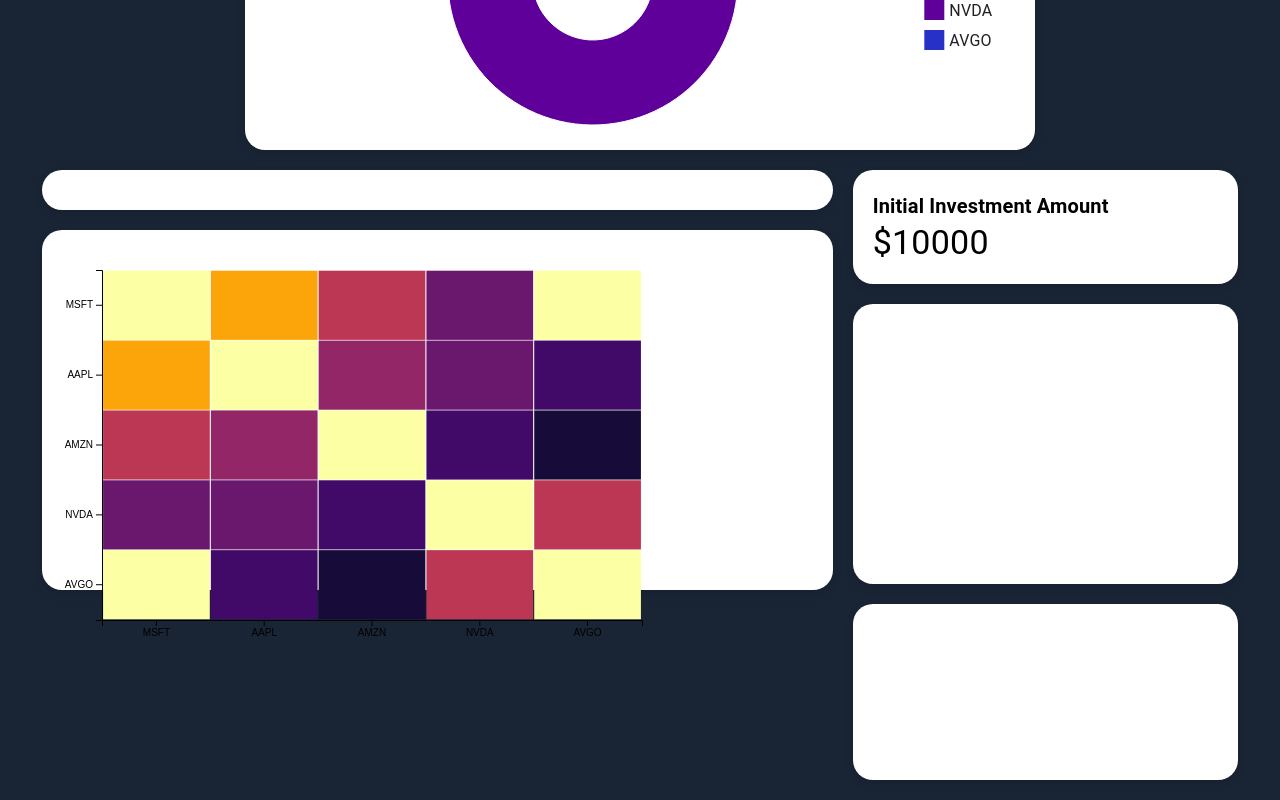
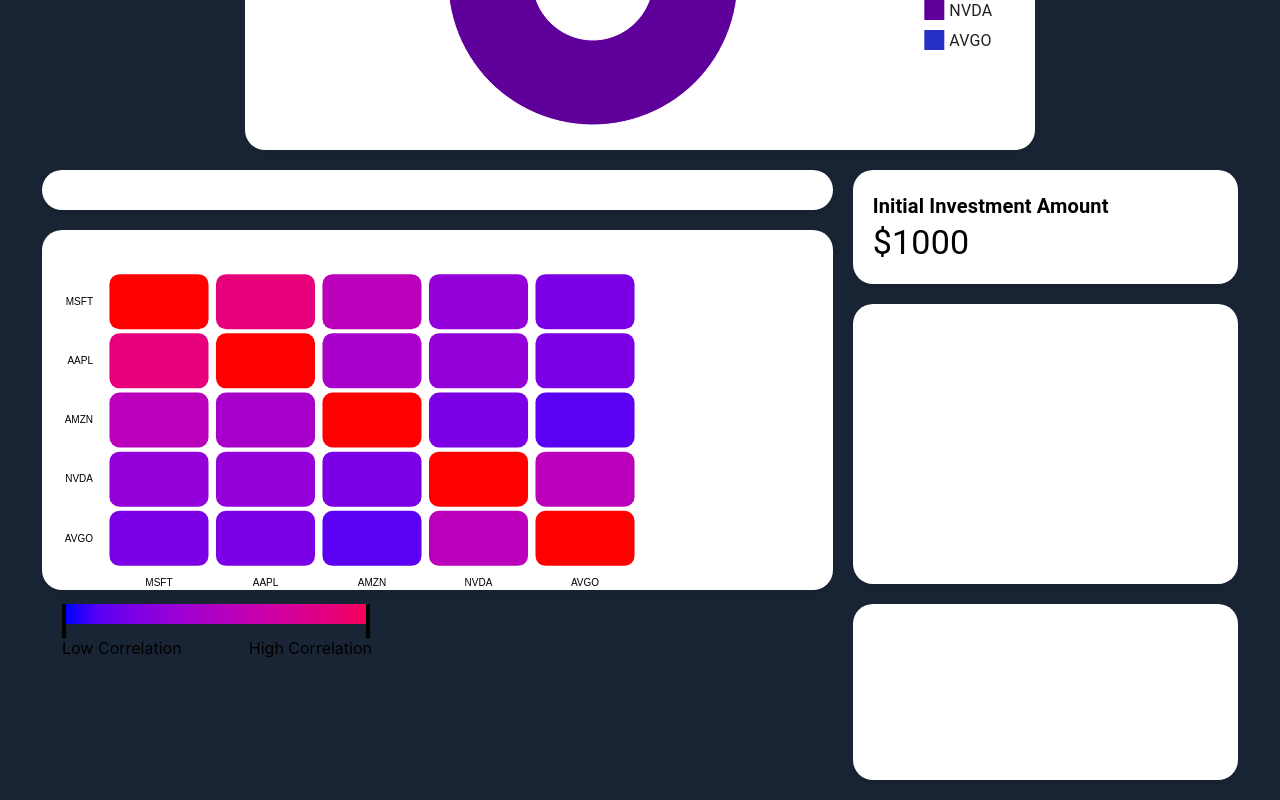
Before and after one commit to anishpatel321/investment_portfolio_optimizer, a React (Create React App) app in the folder client/: page /output in a window 1280 px wide. Shown: the part 1452-2252 px from the top of the page. Built offline with nearby package versions, Linux system fonts and the light colour scheme; what mui-chips-input would draw is missing.

Commit message:
correlation matrix and heatmap working from backend and investment amount

```diff
--- /dev/null
+++ b/client/src/components/CorrLegend.js
@@ -0,0 +1,89 @@
+import React, { useRef } from 'react';
+import * as d3 from "d3";
+
+export const CorrLegend = ({ heatmapData, colorScale }) => {
+ //add the legend
+ const svgRef = useRef(null);
+ const svg = d3.select(svgRef.current);
+ svg.selectAll("*").remove();
+
+const legendWidth = 300;
+const legendHeight = 20;
+//const legendPosition = { x: 20, y: graphHeight + margin.top + margin.bottom + 40 };
+
+// Append SVG group for the legend
+const legend = svg.append("g");
+//const legend = svg.append("g").attr("transform", `translate(${legendPosition.x},${legendPosition.y})`);
+
+
+// Define a linear gradient for the color scale
+const gradient = legend.append("defs")
+  .append("linearGradient")
+  .attr("id", "gradient")
+  .attr("x1", "0%")
+  .attr("x2", "100%")
+  .attr("y1", "0%")
+  .attr("y2", "0%");
+
+// Use colorScale to create gradient stops
+const nStops = 10; // Number of stops for the gradient
+const colorRange = d3.range(0, 1, 1 / nStops).map(t => colorScale(t * d3.max(heatmapData, d => d.value)));
+
+colorRange.forEach((color, index) => {
+  gradient.append("stop")
+    .attr("offset", `${index / (colorRange.length - 1) * 100}%`)
+    .attr("stop-color", color);
+});
+
+// Draw the legend rectangle filled with the gradient
+legend.append("rect")
+  .attr("width", legendWidth)
+  .attr("height", legendHeight)
+  .style("fill", "url(#gradient)");
+
+// Add legend axis (assuming a linear value range for simplicity)
+const domain = colorScale.domain();
+const legendScale = d3.scaleLinear()
+.range([0, legendWidth])
+  .domain([0, domain[domain.length-1]]);
+
+const legendAxis = d3.axisBottom(legendScale).ticks(1); // Adjust tick count as needed
+
+legend.append("g")
+  .attr("class", "legend-axis")
+  .attr("transform", `translate(0, ${legendHeight})`)
+  .call(legendAxis);
+
+  return (
+    <div >
+        <div style={{display: "flex"}}>
+            <div
+                style={{border:"2px solid black", height: "30px"}}
+            />
+            <svg ref={svgRef} width={legendWidth} height={legendHeight} />
+            <div
+                style={{border:"2px solid black", height: "30px"}}
+            />
+        </div>
+        <div style={{width: 310}}>
+            <text
+                x={10}
+                y={legendHeight + 20}
+                fontSize={5}
+            >
+            Low Correlation
+            </text>
+            <div style={{float: "right"}}>
+                <text
+                    x={10}
+                    y={legendHeight + 20}
+                    fontSize={5}
+                >
+                High Correlation
+                </text>
+            </div>
+        </div>
+    </div>
+  );
+
+};
--- a/client/src/components/Heatmap.js
+++ b/client/src/components/Heatmap.js
@@ -1,6 +1,7 @@
 import React, { useEffect, useRef, useState } from 'react';
 import { useSelector } from 'react-redux';
 import * as d3 from 'd3';
+import { CorrLegend } from './CorrLegend';
 
 
 export const Heatmap = ({ width, height }) => {
@@ -16,32 +17,31 @@
 
 
   useEffect(() => {
-
     console.log('selector data:', selectorData);
 
+    if (selectorData) {
+      const formattedData = Object.entries(selectorData).flatMap(([x, values]) =>
+        Object.entries(values).map(([y, value]) => ({
+          x,   // The 'x' label
+          y,   // The 'y' label, corresponding to each key within the nested objects
+          value // The correlation value between 'x' and 'y'
+        }))
+      );
 
-    if (selectorData) {
-      const formattedData = Object.entries(selectorData).flatMap(([x, values], i) =>
-        values.map((value, j) => ({
-          x,
-          y: Object.keys(selectorData)[j], // Assuming the same order for y-axis labels
-          value
-    })));
+      console.log('Formatted matrix data:', formattedData); // Log the formatted data to the console
+      setHeatmapData(formattedData);
+    }
 
-    console.log('Formatted matrix data:', formattedData);  // Log the formatted data to the console
-      setHeatmapData(formattedData);
+  }, [selectorData]); // The dependency array should include only selectorData since that's the only external variable this effect depends on
 
 
-  }
-
-
-
-  }, [selectorData]); // The dependency array is set to height and width to re-render the heatmap when these props change
-
-
+  const colorScale = d3.scaleSequential()
+  .interpolator(d3.interpolateRgb.gamma(2.2)("blue", "red"))
+  .domain([0, d3.max(heatmapData, d => d.value)]);
 
 
   const svg = d3.select(svgRef.current);
+
   svg.selectAll("*").remove(); // Clear SVG content before rendering new heatmap
 
   // Setup margins and graph width/height
@@ -53,18 +53,16 @@
   const xScale = d3.scaleBand()
     .domain(Object.keys(selectorData))
     .range([0, graphWidth])
-    .padding(0.01);
+    .padding(0.07);
 
   const yScale = d3.scaleBand()
     .domain(Object.keys(selectorData))
     .range([0, graphHeight])
-    .padding(0.01);
+    .padding(0.07);
 
-  const colorScale = d3.scaleSequential()
-    .interpolator(d3.interpolateInferno)
-    .domain([0, d3.max(heatmapData, d => d.value)]);
 
-  // Create and append rectangles for the heatmap
+
+  // Create and append rectangles for the heatmap with rounded corners
   svg.append('g')
     .attr('transform', `translate(${margin.left},${margin.top})`)
     .selectAll()
@@ -75,22 +73,36 @@
     .attr('y', d => yScale(d.y))
     .attr('width', xScale.bandwidth())
     .attr('height', yScale.bandwidth())
+    .attr('rx', 10) // Rounded corners
+    .attr('ry', 10) // Rounded corners
     .style('fill', d => colorScale(d.value));
 
-  // Add the X Axis
+      // Add the X Axis and remove the axis line and tick marks, keeping the labels
   svg.append("g")
-    .attr("transform", `translate(${margin.left},${graphHeight + margin.top})`)
-    .call(d3.axisBottom(xScale));
+  .attr("class", "x-axis")
+  .attr("transform", `translate(${margin.left},${graphHeight + margin.top})`)
+  .call(d3.axisBottom(xScale))
+  .select(".domain").remove(); // Remove the axis line
 
-  // Add the Y Axis
+  d3.selectAll(".x-axis .tick line").remove(); // Remove the tick marks
+
+// Add the Y Axis and remove the axis line and tick marks, keeping the labels
   svg.append("g")
+    .attr("class", "y-axis")
     .attr("transform", `translate(${margin.left},${margin.top})`)
-    .call(d3.axisLeft(yScale));
+    .call(d3.axisLeft(yScale))
+    .select(".domain").remove(); // Remove the axis line
 
+  d3.selectAll(".y-axis .tick line").remove(); // Remove the tick marks
 
   return (
     <div>
-      <svg ref={svgRef} width={width} height={height} />
+      <div>
+        <svg ref={svgRef} width={width} height={height} />
+      </div>
+      <div >
+        <CorrLegend heatmapData={heatmapData} colorScale={colorScale}/>
+      </div>
     </div>
   );
 
--- a/client/src/components/PieChartGraph.js
+++ b/client/src/components/PieChartGraph.js
@@ -3,25 +3,26 @@
 import { PieChart } from '@mui/x-charts/PieChart';
 
 function PieChartGraph() {
-  // Use useSelector to access the df_max_sharpe_below_threshold_generated_portfolio from the Redux store
   const selectorData = useSelector(state => state.outputs.df_max_sharpe_below_threshold_generated_portfolio);
+
+  console.log('unFormatted pie chart data:', selectorData);
 
   const [pieChartData, setPieChartData] = useState([]);
 
   useEffect(() => {
-    // Check if dfMaxSharpe is not null
-    if (selectorData) {
-      // Reformat the data for the PieChart
-      const formattedData = selectorData.Ticker.map((ticker, i) => ({
-        id: i,  // Use the index as the id
-        value: selectorData['Optimal Weights'][i],  // Match the ticker with its corresponding weight
-        label: ticker  // Use the ticker as the label
+    // Ensure selectorData is defined and both Tickers and Optimal Weights are objects
+    if (selectorData && typeof selectorData.Ticker === 'object' && typeof selectorData['Optimal Weights'] === 'object') {
+      // Use Object.entries to iterate over Tickers and Optimal Weights objects
+      const formattedData = Object.entries(selectorData.Ticker).map(([index, ticker]) => ({
+        id: index, // Use the index as the id
+        value: selectorData['Optimal Weights'][index] * 100, // Lookup the weight by index and convert to percentage
+        label: ticker // Use the ticker as the label
       }));
 
-      console.log('Formatted pie chart data:', formattedData);  // Log the formatted data to the console
+      console.log('Formatted pie chart data:', formattedData);
       setPieChartData(formattedData);
     }
-  }, [selectorData]); // Dependency array to trigger effect when dfMaxSharpe changes
+  }, [selectorData]);
 
   return (
     <PieChart
--- a/client/src/pages/OutputPage.js
+++ b/client/src/pages/OutputPage.js
@@ -9,6 +9,8 @@
 import ReactDOM from 'react-dom';
 import HeatmapChart from '../components/HeatmapChart';
 import { Heatmap } from '../components/Heatmap';
+//get values for investment amount
+import { useSelector } from 'react-redux';
 
 const StyledBox = styled(Box)(({ theme }) => ({
   backgroundColor: 'white',
@@ -19,6 +21,8 @@
 }));
 
 const OutputPage = () => {
+
+  const investmentAmount = useSelector(state => state.inputs.investmentAmount);
   const initialInvestmentAmount = 10000; // Placeholder value
   const projectedInvestmentAmount = 15000; // Placeholder value
 
@@ -76,15 +80,18 @@
           </StyledBox>
           <StyledBox style={{height: '40vh'}}>
             {/* another box under 2nd pie chart */}
-            <Heatmap width={600} height={400}/>
+            <Heatmap width={600} height={350}/>
           </StyledBox>
         </Grid>
         <Grid item xs={12} md={4} style={{ padding: '0 10px' }}>
+
+          {/* -----------------------use investment amount from redux ------------------------------------------------------------------------------------------------- */}
+
           <StyledBox>
             <Typography variant="h6" style={{ fontWeight: 'bold' }}>Initial Investment Amount</Typography>
-            <Typography variant="h4">${initialInvestmentAmount}</Typography>
-            {/* This box has just 2 typography (text) elements, can also add more than just text */}
+            <Typography variant="h4">${investmentAmount}</Typography>  {/* Use investmentAmount here */}
           </StyledBox>
+
           <StyledBox style={{height: '30vh', alignItems: 'center'}}>
             {/* another box with mismatched height, change as needed */}
 
--- a/client/src/redux/outputs.js
+++ b/client/src/redux/outputs.js
@@ -11,17 +11,34 @@
     risk_free_rate: null,
     log_returns: null,
     df_cov_matrix: null,
-    df_cor_matrix: {
-      'MSFT': [1.0, 0.8, 0.5, 0.3, 1.0],
-      'AAPL': [0.8, 1.0, 0.4, 0.3, 0.2],
-      'AMZN': [0.5, 0.4, 1.0, 0.2, 0.1],
-      'NVDA': [0.3, 0.3, 0.2, 1.0, 0.5],
-      'AVGO': [1.0, 0.2, 0.1, 0.5, 1.0]
+    df_cor_matrix : {
+
+    MSFT: { MSFT: 1.0, AAPL: 0.8, AMZN: 0.5, NVDA: 0.3, AVGO: 0.2 },
+    AAPL: { MSFT: 0.8, AAPL: 1.0, AMZN: 0.4, NVDA: 0.3, AVGO: 0.2 },
+    AMZN: { MSFT: 0.5, AAPL: 0.4, AMZN: 1.0, NVDA: 0.2, AVGO: 0.1 },
+    NVDA: { MSFT: 0.3, AAPL: 0.3, AMZN: 0.2, NVDA: 1.0, AVGO: 0.5 },
+    AVGO: { MSFT: 0.2, AAPL: 0.2, AMZN: 0.1, NVDA: 0.5, AVGO: 1.0 }
+
+  },
+
+    df_max_sharpe_below_threshold_generated_portfolio: {
+      'Ticker': {
+        0: 'MSFT',
+        1: 'AAPL',
+        2: 'AMZN',
+        3: 'NVDA',
+        4: 'AVGO'
+      },
+      'Optimal Weights': {
+        0: 0.165788,
+        1: 0.048821,
+        2: 0.009022,
+        3: 0.572737,
+        4: 0.203633
+      }
     },
-    df_max_sharpe_below_threshold_generated_portfolio: {
-      'Ticker': ['MSFT', 'AAPL', 'AMZN', 'NVDA', 'AVGO'],
-      'Optimal Weights': [16.5788, 4.8821, 0.9022, 57.2737, 20.3633]
-    },
+
+
     threshold_state: null,
     df_historical: null,
     df_historical_trendline: null,
```
Also changed, not shown: client/src/redux/tickers.js (added, +31 -0 lines).
